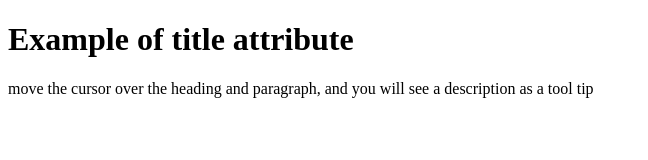
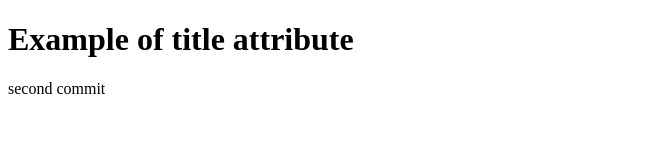
Before and after one commit to Barathi98/Newrep, a plain HTML site: page titleatt_tooltip.html in a window 1280 px wide. Shown: the whole page, without its empty margins (0-648 px from the left). Drawn offline with Linux system fonts and the light colour scheme.

Commit message:
second commit on html files

```diff
--- a/titleatt_tooltip.html
+++ b/titleatt_tooltip.html
@@ -3,6 +3,6 @@
 <head>
 </head>
 <h1 title= "this is heading tag"> Example of title attribute </h1>
-<p title= "this is paragraph tag"> move the cursor over the heading and paragraph, and you will see a description as a tool tip </p>
+<p title= "this is paragraph tag"> second commit </p>
 </body>
 </html>
```
